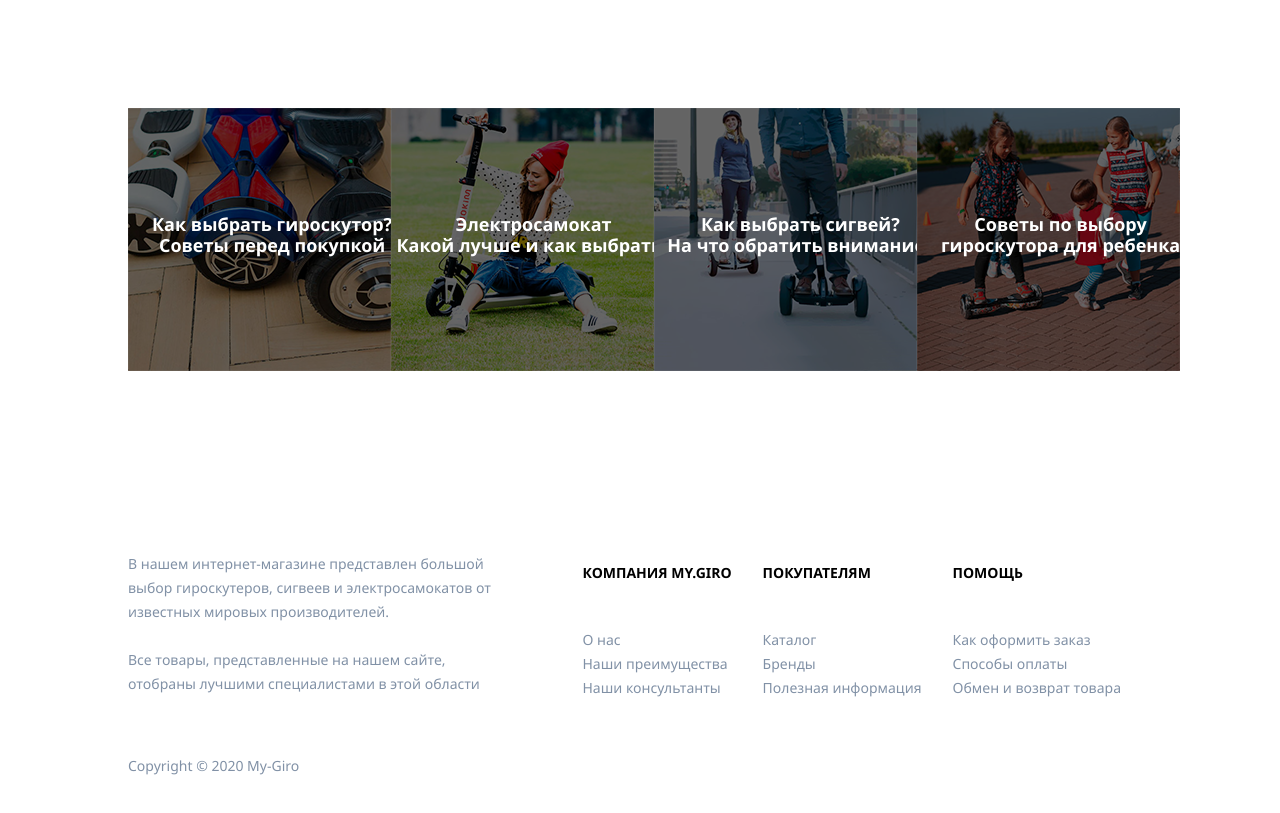
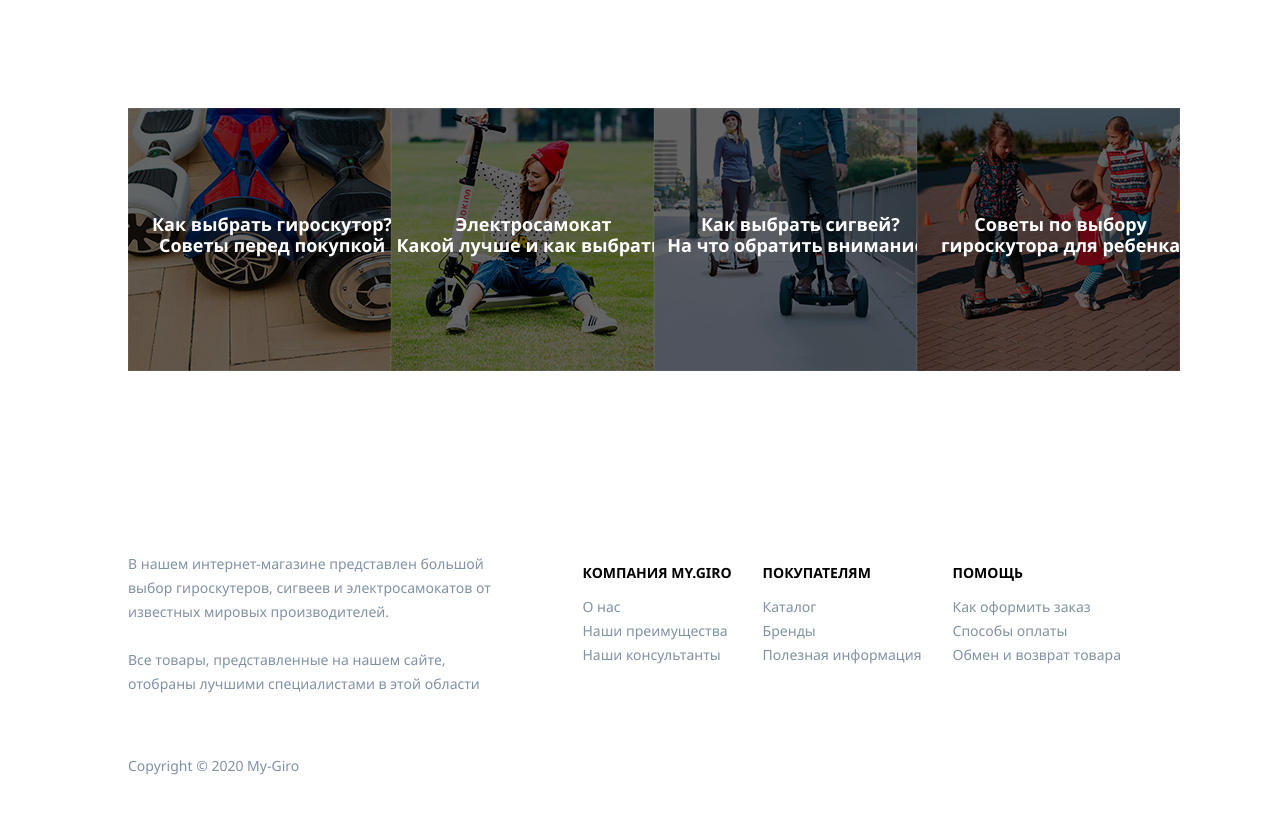
Before and after one commit to Jekeika/Hoverboards, a plain HTML site: page index.html in a window 1280 px wide. Shown: the part 3838-4651 px from the top of the page. Drawn offline with nearby package versions, Linux system fonts and the light colour scheme.

Commit message:
Add files via upload

```diff
--- a/css/style.css
+++ b/css/style.css
@@ -602,12 +602,19 @@
     align-items: center;
 }
 .MYGIRO > P {
-    padding-top: 33px;
+
     font-weight: 400;
     font-size: 14px;
     line-height: 24px;
     display: flex;
     align-items: center;
+    color: #8191A6;
+}
+.line {
+    text-decoration: none;
+}
+.line > a {
+    text-decoration: none;
     color: #8191A6;
 }
 .Copyright {
@@ -958,7 +965,7 @@
     .choice {
         position: absolute;
         right: 90px;
-        top: 1298px;
+        top: 1309px;
         padding: 10px;
         margin: 0px;
         flex-direction: column;
--- a/index.html
+++ b/index.html
@@ -367,27 +367,21 @@
             <div class="different">
                 <div class="MYGIRO">
                     <h1>КОМПАНИЯ MY.GIRO</h1>
-                    <p>
-                        О нас<br>
-                        Наши преимущества<br>
-                        Наши консультанты <br>
-                    </p>
+                    <p class="line"><a href="#about_us">О нас</a></p>
+                    <p class="line"><a href="#we">Наши преимущества</a></p>
+                    <p class="line"><a href="#our_consultants">Наши консультанты</a></p>
                 </div>
                 <div class="MYGIRO">
                     <h1>ПОКУПАТЕЛЯМ</h1>
-                    <p>
-                        Каталог<br>
-                        Бренды<br>
-                        Полезная информация<br>
-                    </p>
+                    <p class="line"><a href="#Catalog">Каталог</a></p>
+                    <p class="line"><a href="#brands">Бренды</a></p>
+                    <p class="line"><a href="#information">Полезная информация</a></p>
                 </div>
                 <div class="MYGIRO">
                     <h1>ПОМОЩЬ</h1>
-                    <p>
-                        Как оформить заказ<br>
-                        Способы оплаты<br>
-                        Обмен и возврат товара<br>
-                    </p>
+                    <p class="line"><a href="#">Как оформить заказ</a></p>
+                    <p class="line"><a href="#">Способы оплаты</a></p>
+                    <p class="line"><a href="#">Обмен и возврат товара</a></p>
                 </div>
             </div>
         </div>
```
